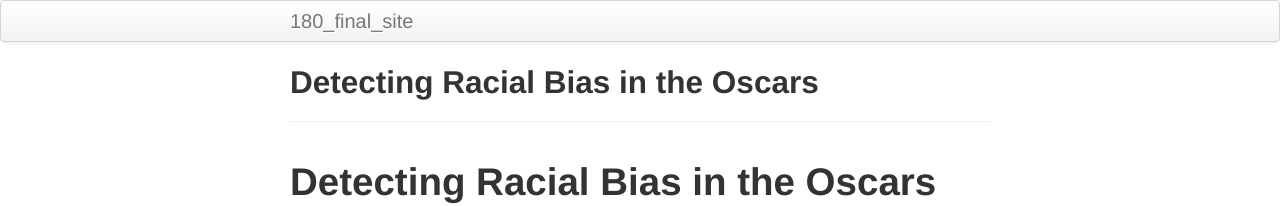
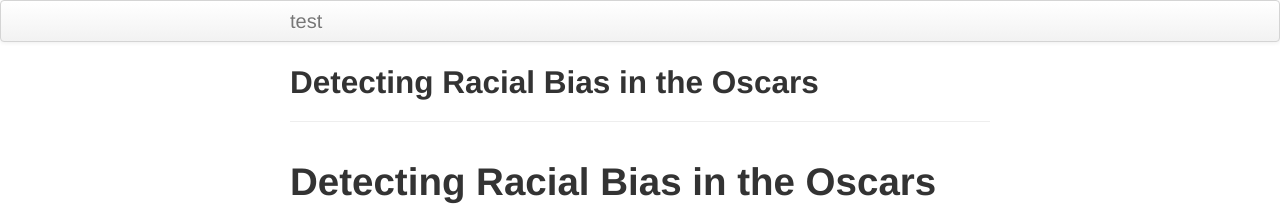
Before and after one commit to mkwan13/180_final_site, a Jekyll site: the page built from index.md, in a window 1280 px wide and 900 px high. Shown: the top 206 px of the window. Built offline with Jekyll 4.4.1, drawn with Linux system fonts in a browser that asks for light colours; our own code applies the rules of GitHub Pages for plain Markdown files.

Commit message:
Update _config.yml

```diff
--- a/_config.yml
+++ b/_config.yml
@@ -8,7 +8,7 @@ highlighter: rouge
 # Themes are encouraged to use these universal variables
 # so be sure to set them if your theme uses them.
 #
-title :
+title :  test
 author :
   name : Rebecca Hu, Emily Kwan, Poonam Varkhedi
   email : emilyk@ucsd.edu
```
